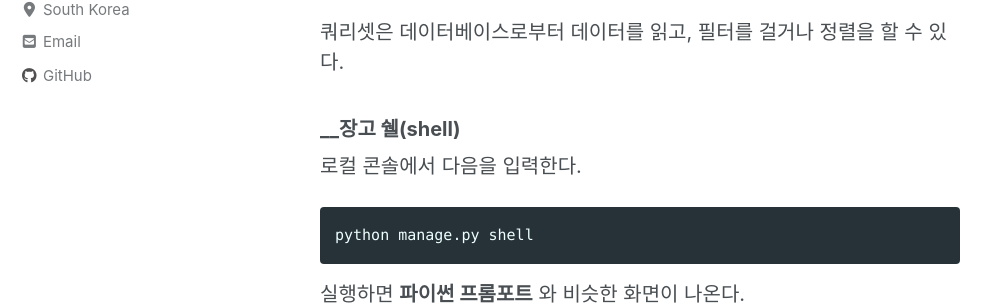
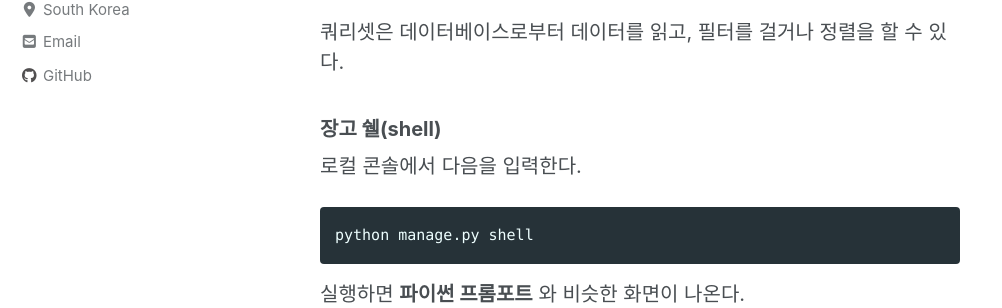
Before and after one commit to WONILLISM/wonillism.github.io, a Jekyll site: the page built from _posts/2020-02-15-Web-Django-tutorial-05.md, in a window 1280 px wide and 900 px high, scrolled down 414 px. Shown: the part 143-451 px from the top of the window, without its empty margins (0-1002 px from the left). Built offline with Jekyll 4.4.1, drawn with Linux system fonts in a browser that asks for light colours; cached includes are drawn as plain includes; nearby versions of some CDN libraries; comment, search, counter and statistics services are not loaded.

Commit message:
typing error modified

````diff
--- a/_posts/2020-02-15-Web-Django-tutorial-05.md
+++ b/_posts/2020-02-15-Web-Django-tutorial-05.md
@@ -29,7 +29,7 @@ last_modified_at: 2020-02-15
 
 쿼리셋은 데이터베이스로부터 데이터를 읽고, 필터를 걸거나 정렬을 할 수 있다.
 
-### __장고 쉘(shell)
+### __장고 쉘(shell)__
 로컬 콘솔에서 다음을 입력한다.
 ```
 python manage.py shell
````
